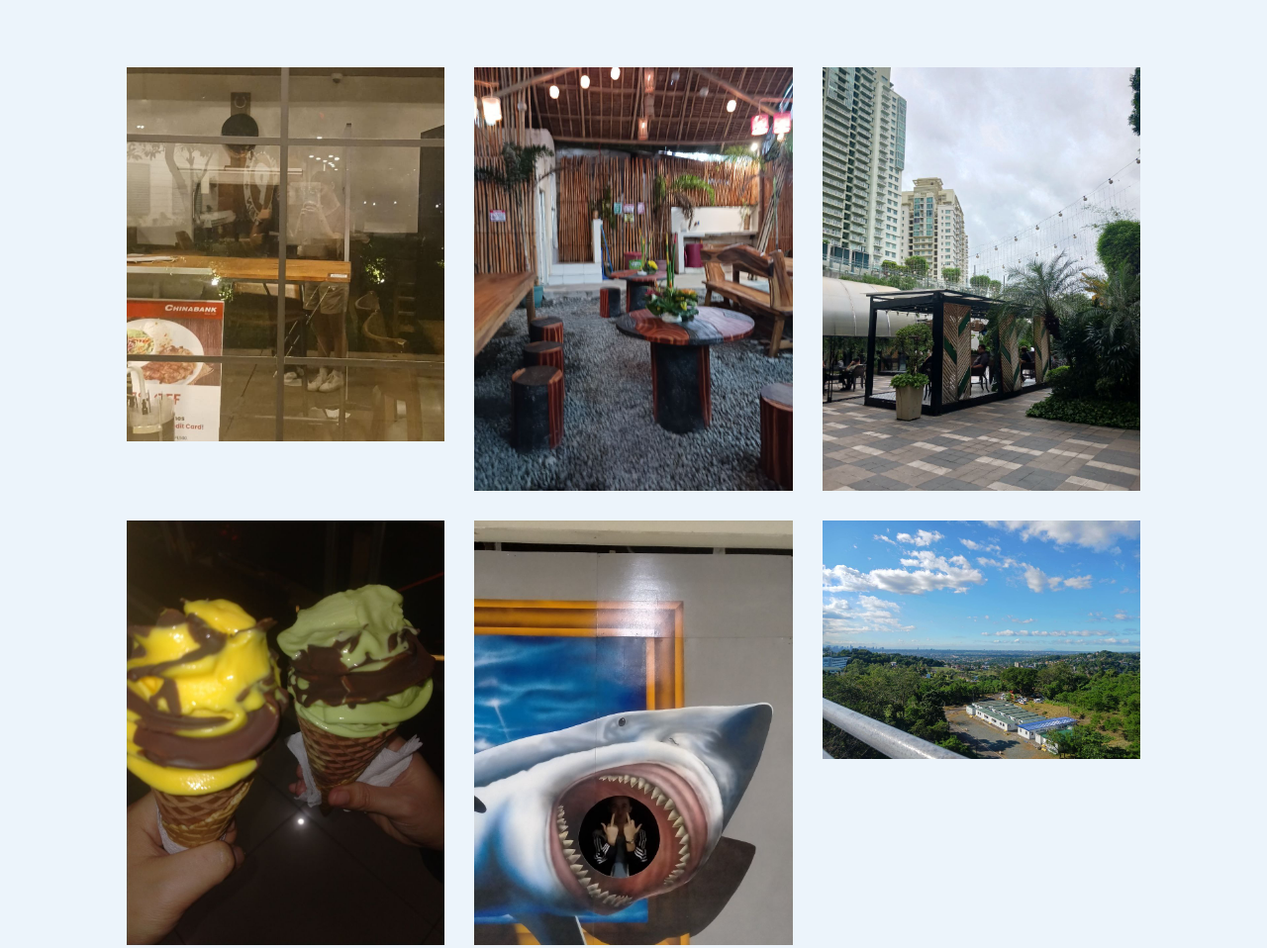
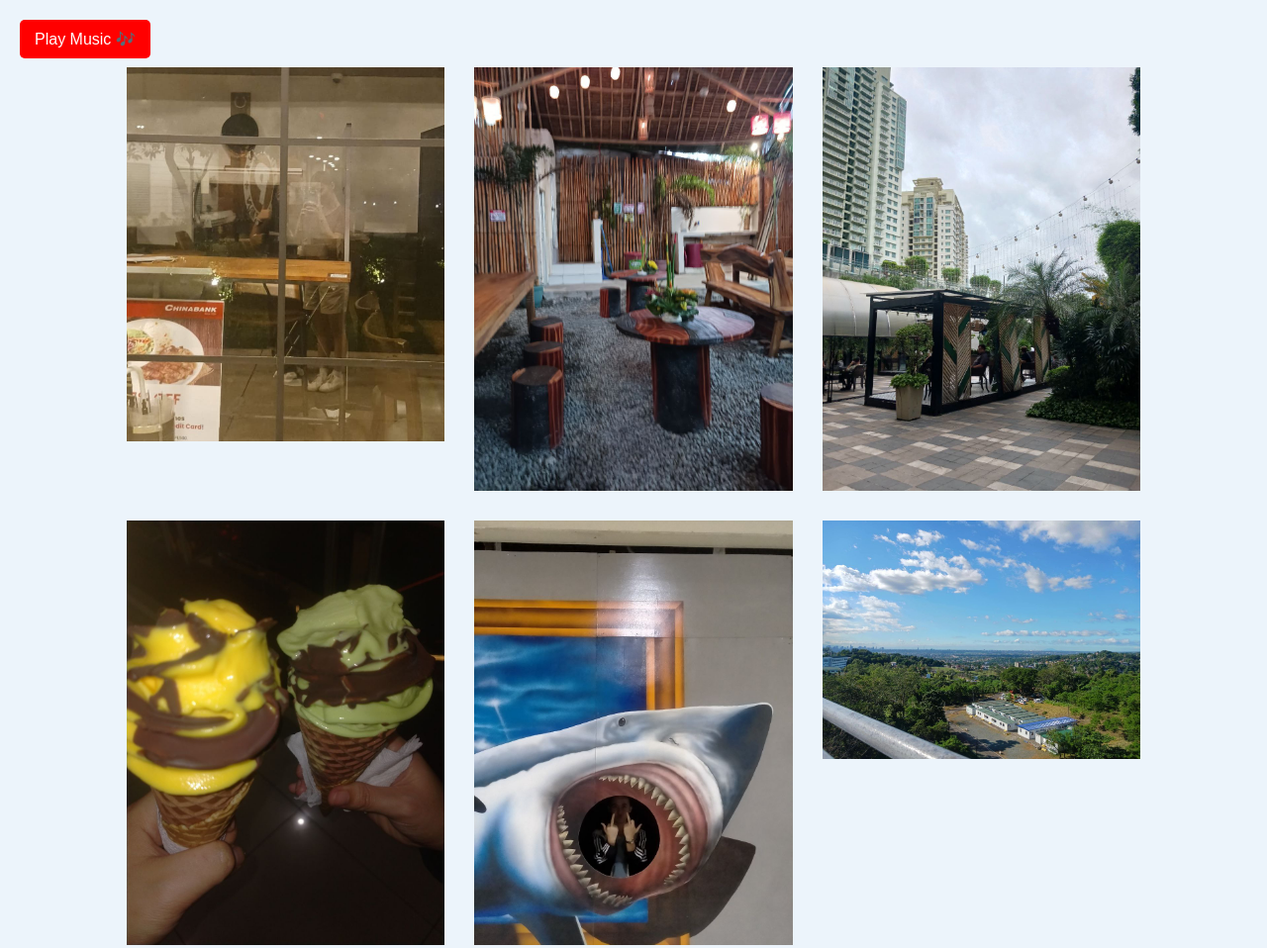
Before and after one commit to Compacc11/official, a plain HTML site: page gallery.html in a window 1280 px wide. Shown: the top 958 px of the page at 99% size. Drawn offline with Linux system fonts and the light colour scheme.

Commit message:
Update gallery.html

```diff
--- a/gallery.html
+++ b/gallery.html
@@ -10,6 +10,13 @@
     <iframe width="0" height="0" src="snow.mp3" frameborder="0" allowfullscreen></iframe>
 </head>
 <body>
+    <audio id="bgMusic" src="snow.mp3" preload="auto"></audio>
+
+<button onclick="document.getElementById('bgMusic').play()"
+    style="position: fixed; top: 20px; left: 20px; background: red; color: white; padding: 10px 15px; border: none; border-radius: 5px; font-size: 16px; cursor: pointer;">
+    Play Music 🎶
+</button>
+
     <div class="wrapper">
         <img src="images/image1.png" />
         <img src="images/image2.jpg" />
```
